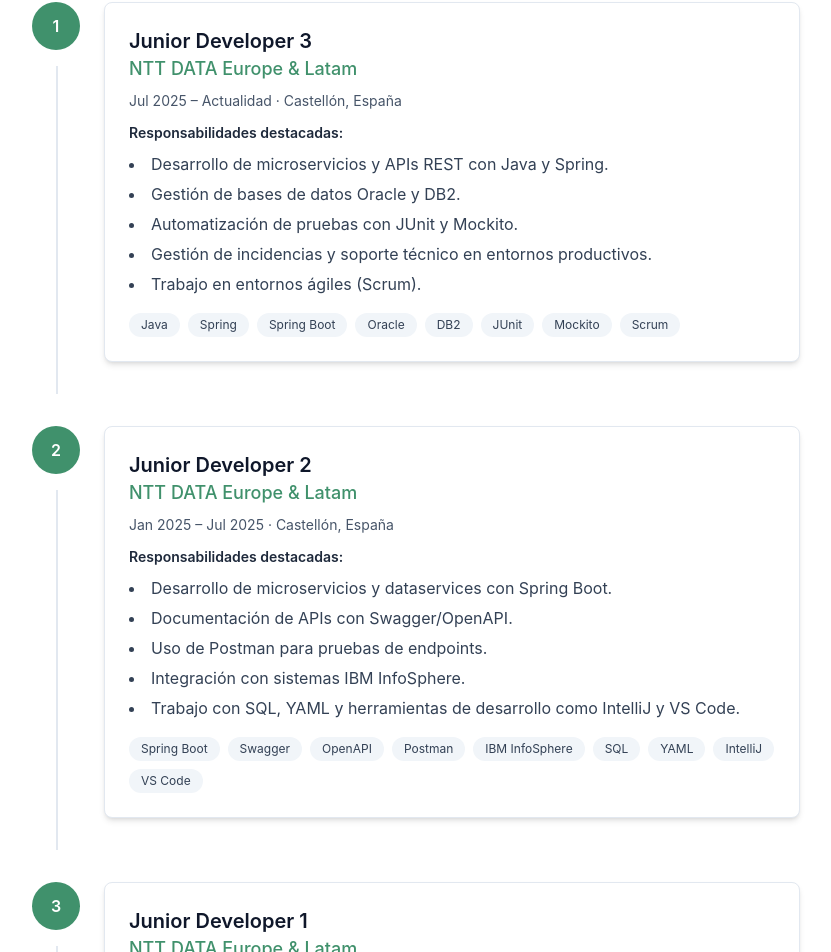
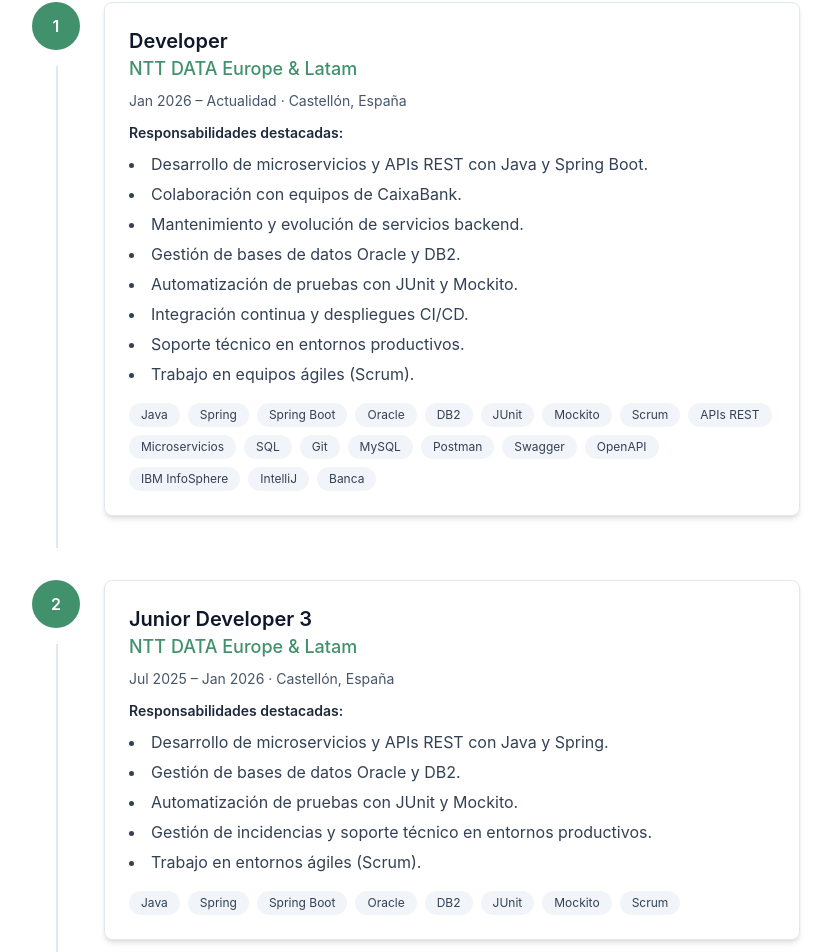
Before and after one commit to VirosMs/VirosMs.github.io, a React (Vite) app: page / in a window 1280 px wide. Shown: the part 3666-4618 px from the top of the page, without its empty margins (224-1055 px from the left). Built offline with nearby package versions, Linux system fonts and the light colour scheme; no server answers; the database is empty.

Commit message:
Fix: Actualizar .gitignore y agregar archivo .nojekyll; modificar datos de experiencia en profile.ts

```diff
--- a/src/data/profile.ts
+++ b/src/data/profile.ts
@@ -92,15 +92,25 @@ export const experience: Experience[] = [
   {
     id: '1',
     company: 'NTT DATA Europe & Latam',
+    position: 'Developer',
+    startDate: '2026-01',
+    endDate: 'Present',
+    description: 'Desarrollo de microservicios y APIs REST con Java y Spring Boot.\n Colaboración con equipos de CaixaBank.\n Mantenimiento y evolución de servicios backend.\n Gestión de bases de datos Oracle y DB2.\n Automatización de pruebas con JUnit y Mockito.\n Integración continua y despliegues CI/CD.\n Soporte técnico en entornos productivos.\n Trabajo en equipos ágiles (Scrum).',
+    technologies: ['Java', 'Spring', 'Spring Boot', 'Oracle', 'DB2', 'JUnit', 'Mockito', 'Scrum', "APIs REST", "Microservicios", "SQL", "Git", "MySQL", "Postman", "Swagger", "OpenAPI", "IBM InfoSphere", "IntelliJ", "Banca"],
+    location: 'Castellón, España',
+  },
+  {
+    id: '2',
+    company: 'NTT DATA Europe & Latam',
     position: 'Junior Developer 3',
     startDate: '2025-07',
-    endDate: 'Present',
+    endDate: '2026-01',
     description: 'Desarrollo de microservicios y APIs REST con Java y Spring.\nGestión de bases de datos Oracle y DB2.\nAutomatización de pruebas con JUnit y Mockito.\nGestión de incidencias y soporte técnico en entornos productivos.\nTrabajo en entornos ágiles (Scrum).',
     technologies: ['Java', 'Spring', 'Spring Boot', 'Oracle', 'DB2', 'JUnit', 'Mockito', 'Scrum'],
     location: 'Castellón, España',
   },
   {
-    id: '2',
+    id: '3',
     company: 'NTT DATA Europe & Latam',
     position: 'Junior Developer 2',
     startDate: '2025-01',
@@ -110,7 +120,7 @@ export const experience: Experience[] = [
     location: 'Castellón, España',
   },
   {
-    id: '3',
+    id: '4',
     company: 'NTT DATA Europe & Latam',
     position: 'Junior Developer 1',
     startDate: '2024-07',
@@ -120,7 +130,7 @@ export const experience: Experience[] = [
     location: 'Castellón, España',
   },
   {
-    id: '4',
+    id: '5',
     company: 'NTT DATA Europe & Latam',
     position: 'Student Internship',
     startDate: '2023-10',
@@ -130,7 +140,7 @@ export const experience: Experience[] = [
     location: 'Castellón, España',
   },
   {
-    id: '5',
+    id: '6',
     company: 'Hospital Universitario de la Plana',
     position: 'IT Technician',
     startDate: '2022-03',
```
Also changed, not shown: 2 other files (tests, documents, lock files or other folders).
